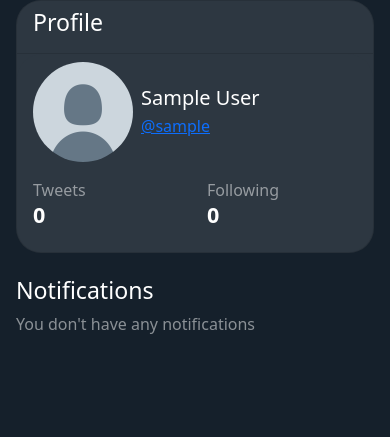
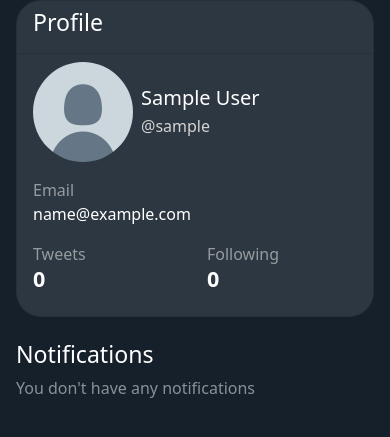
Before and after one commit to luisfff29/twitterclone, a Django app: page /notification/ in a window 390 px wide. Shown: the part 90-527 px from the top of the page. Run offline with Django 3.2, Linux system fonts and the light colour scheme; the visitor is signed in with stand-in values (Sample User, id 1); data comes from the database, SQL or seed files in the repository; data that the repository does not hold is empty; some libraries are stand-ins or nearby versions.

Commit message:
fix grid for tablet view, show up email, num of notif w/ color

```diff
--- a/static/css/style.css
+++ b/static/css/style.css
@@ -103,6 +103,15 @@ body {
 
 /*** General ***/
 
+a {
+  color: lightgray;
+  text-decoration: none;
+}
+
+a:hover {
+  color: var(--color-button);
+}
+
 .color-btn {
   background-color: var(--color-button);
   color: white;
--- a/templates/base.html
+++ b/templates/base.html
@@ -36,7 +36,7 @@
           </li>
           <li class="nav-item">
             <a class="nav-link" href="{% url 'notification' %}">Notifications <span
-                class="badge badge-dark">{{ num_notif|default:0 }}</span></a>
+                class="badge {% if num_notif != 0 %}color-btn{% endif %} ">{{ num_notif|default:0 }}</span></a>
           </li>
           <li class="nav-item">
             <a class="nav-link" href="{% url 'profile' user.username %}">Profile</a>
@@ -51,7 +51,7 @@
     </nav>
     {% else %}
     <div class="alert alert-twitter row" role="alert">
-      <div class="col-md bg-transparent">Twitter clone is Better when you are Logged In</div>
+      <div class="col-md bg-transparent">Twitter clone is better when you sign in</div>
       <div class="col-md-4 bg-transparent text-right"><a href="{% url 'auth_home' %}"
           class="btn color-outline-btn rounded-pill">Log in
           or Sign up</a>
--- a/templates/profile_card.html
+++ b/templates/profile_card.html
@@ -27,7 +27,13 @@
       <input type="submit" class="btn btn-secondary rounded-pill px-3" value="Update Picture">
     </form>
     {% endif %}
-    <div class="row rounded-xl">
+    <div class="row pb-3">
+      <div class="col">
+        <span class="text-white-50">Email</span>
+        <span class="d-block">{{ data.email }}</span>
+      </div>
+    </div>
+    <div class="row">
       <div class="col">
         <span class="text-white-50">Tweets</span>
         <span class="d-block h4 font-weight-bolder">{{ tweets|length }}</span>
--- a/templates/twitteruser/index.html
+++ b/templates/twitteruser/index.html
@@ -3,13 +3,13 @@
 {% load static %}
 
 {% block profile_card_block %}
-<div class="col-md-3">
+<div class="col-lg-3 col-md-6">
   {% include 'profile_card.html' with data=user %}
 </div>
 {% endblock %}
 
 {% block body_block %}
-<div class="col-md-6 order-2">
+<div class="col-lg-6 col-md-12 order-2">
   <h3>All Tweets</h3>
   <div>
     {% for tweet in all_tweets %}
@@ -23,7 +23,7 @@
 {% endblock %}
 
 {% block follow_block %}
-<div class="col-md-3 order-md-3">
+<div class="col-lg-3 col-md-6 order-lg-3">
   {% if who_to_follow|length > 1 %}
   {% include 'follow_card.html' %}
   {% else %}
```
